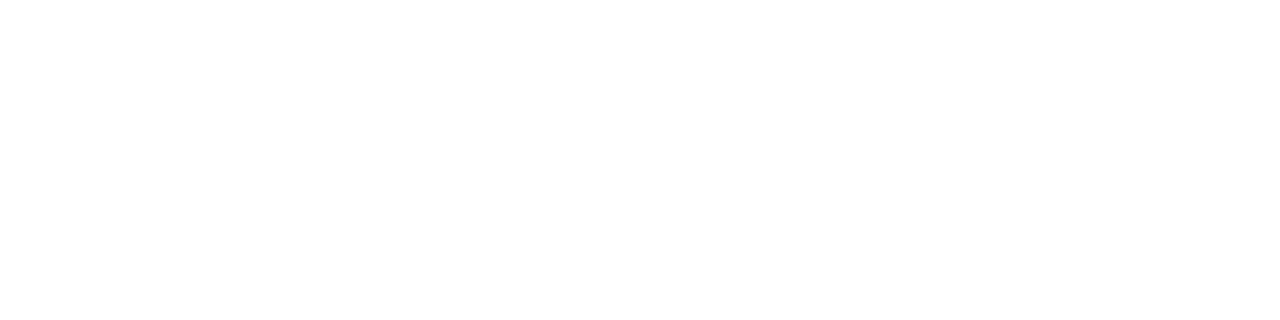
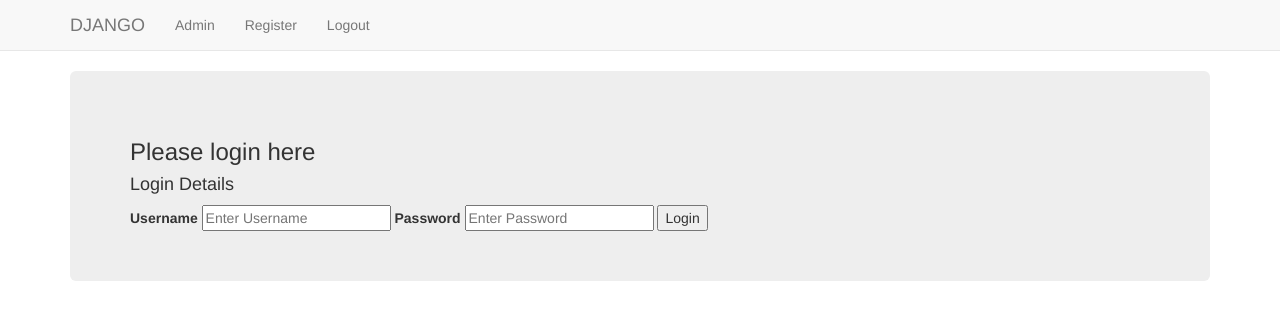
Before and after one commit to AdoByte/basic_app, a Django app: page /basic_app/login/ in a window 1280 px wide. Before the commit the part shown is empty. Shown: the top 320 px of the page. Run offline with Django 3.2, Linux system fonts and the light colour scheme.

Commit message:
Fill-in login.html and add logic-enclosed links in base.html

```diff
--- a/template/basic_app/base.html
+++ b/template/basic_app/base.html
@@ -14,6 +14,12 @@
                 <li><a class="navbar-brand" href="{% url 'index' %}">DJANGO</a></li>
                 <li><a class="navbar-link" href="{% url 'admin:index' %}">Admin</a></li>
                 <li><a class="navbar-link" href="{% url 'basic_app:register' %}">Register</a></li>
+                {% if user %}
+                    <li><a class="navbar-link" href="{% url 'basic_app:user_logout' %}">Logout</a></li>
+
+                {% else %}
+                    <li><a class="navbar-link" href="{% url 'basic_app:user_login' %}">Login</a></li>
+                {% endif %}
             </ul>
         </div>
     </nav>
--- a/template/basic_app/login.html
+++ b/template/basic_app/login.html
@@ -0,0 +1,20 @@
+{%  extends "basic_app/base.html" %}
+
+{% block body_block %}
+
+<div class="jumbotron">
+    <h3>Please login here</h3>
+    <h4>Login Details</h4>
+
+    <form action="{% url 'basic_app:user_login' %}" method="POST"></form>
+    <label for="username">Username</label>
+    <input type="text" name="username" placeholder="Enter Username">
+
+    <label for="password">Password</label>
+    <input type="password" name="password" placeholder="Enter Password">
+
+    <input type="submit" value="Login">
+
+</div>
+
+{%  endblock %}
```
